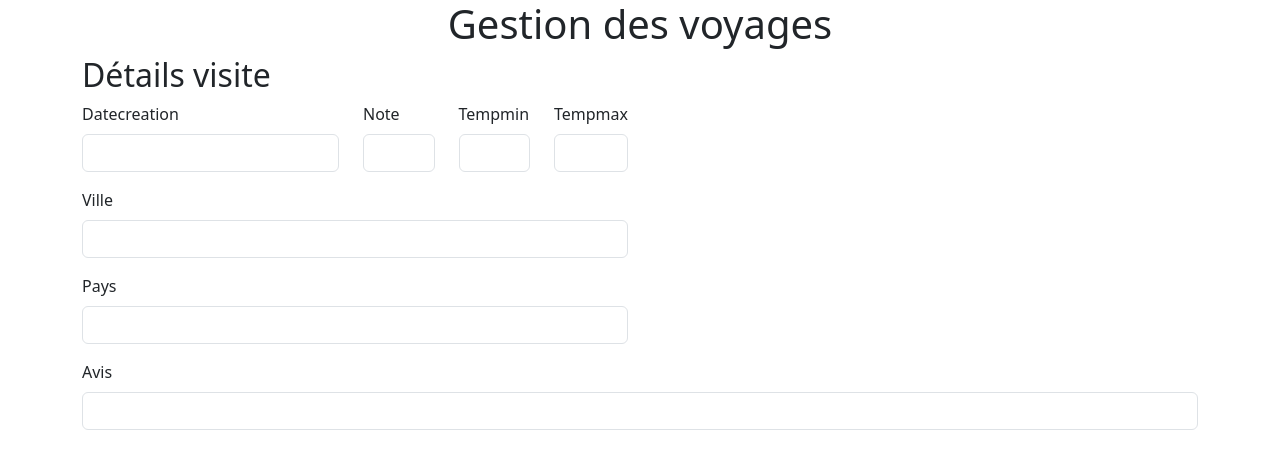
After one commit to azzid-GitHub/mesvoyages, a Symfony app: template templates/pages/admin/admin.voyage.edit.twig in a window 1280 px wide. The commit adds this page. Shown: the top 469 px of the page. Run offline with Twig, Linux system fonts and the light colour scheme; the template is opened without the code that fills it, so the values that code supplies are empty; form fields are guessed from the names that the template uses; some libraries are stand-ins or nearby versions.

Commit message:
Phase 13 : ORM (modification d'un enregistrement, création d'un formulaire)

```diff
--- a/composer.json
+++ b/composer.json
@@ -51,7 +51,7 @@
         "symfony/browser-kit": "5.4.*",
         "symfony/css-selector": "5.4.*",
         "symfony/debug-bundle": "5.4.*",
-        "symfony/maker-bundle": "^1.0",
+        "symfony/maker-bundle": "^1.43",
         "symfony/phpunit-bridge": "^6.3",
         "symfony/stopwatch": "5.4.*",
         "symfony/web-profiler-bundle": "5.4.*"
--- a/src/Entity/Visite.php
+++ b/src/Entity/Visite.php
@@ -52,9 +52,6 @@ class Visite
      */
     private $tempmax;
 
-    /**
-     * @ORM\Column(type="datetime")
-     */
 
     public function getId(): ?int
     {
--- /dev/null
+++ b/templates/pages/admin/admin.voyage.edit.twig
@@ -0,0 +1,35 @@
+{% extends 'baseadmin.html.twig' %}
+
+{% block body %}
+    <h2>Détails visite</h2>
+    {{ form_start(formvisite) }}
+        <div class="row">
+            <div class="col">
+                <div class="row">
+                  <div class="col-auto">
+                      {{ form_row(formvisite.datecreation) }}
+                  </div>
+                  <div class="col">
+                      {{ form_row(formvisite.note) }}
+                  </div>
+                  <div class="col">
+                      {{ form_row(formvisite.tempmin) }}
+                  </div>
+                  <div class="col">
+                      {{ form_row(formvisite.tempmax) }}
+                  </div>
+                </div>
+                {{ form_row(formvisite.ville) }}
+                {{ form_row(formvisite.pays) }}
+        </div>
+        <div class="col">
+          <!--emplacement image-->
+        </div>
+        </div>
+    <div class="row">
+        <div class="col">
+            {{ form_row(formvisite.avis) }}
+        </div>
+    </div>
+    {{ form_end(formvisite) }}
+{% endblock %}
--- a/templates/pages/admin/admin.voyages.html.twig
+++ b/templates/pages/admin/admin.voyages.html.twig
@@ -33,7 +33,7 @@
                     {{ visite.datecreationstring }}
                 </td>
                 <td>
-                    <a href="#" class="btn btn-secondary">Editer</a>
+                    <a href="{{ path('admin.voyage.edit', {id:visite.id}) }}" class="btn btn-secondary">Editer</a>
                     <a href="{{ path('admin.voyage.suppr', {id:visite.id}) }}" class="btn btn-danger" onclick="return confirm('Etes vous sûr de vouloire supprimer {{ visite.ville }}?')">Supprimer</a>
                 </td>
             </tr>
```
Also changed, not shown: src/Controller/admin/AdminVoyagesController.php (+22 -0 lines), src/Form/VisiteType.php (added, +37 -0 lines), 2 other files.
